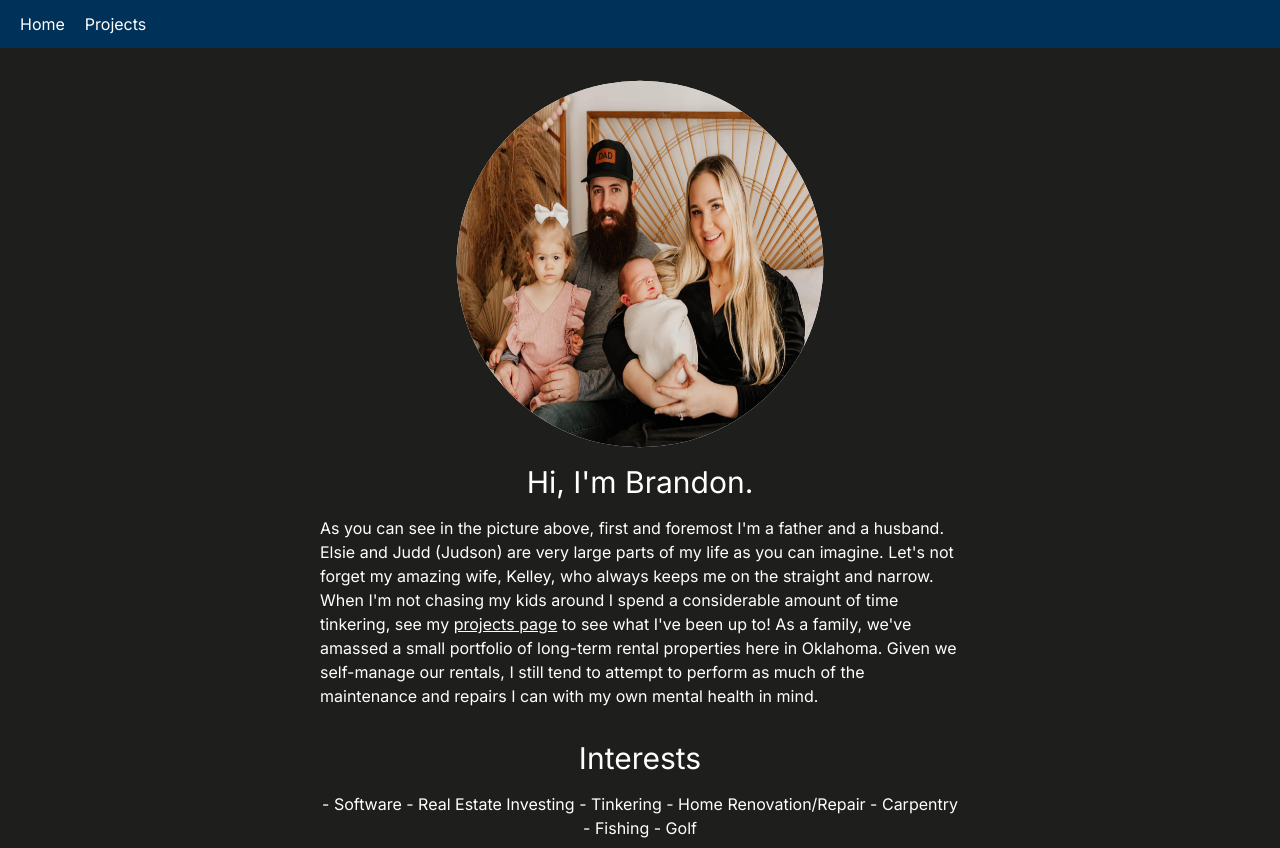
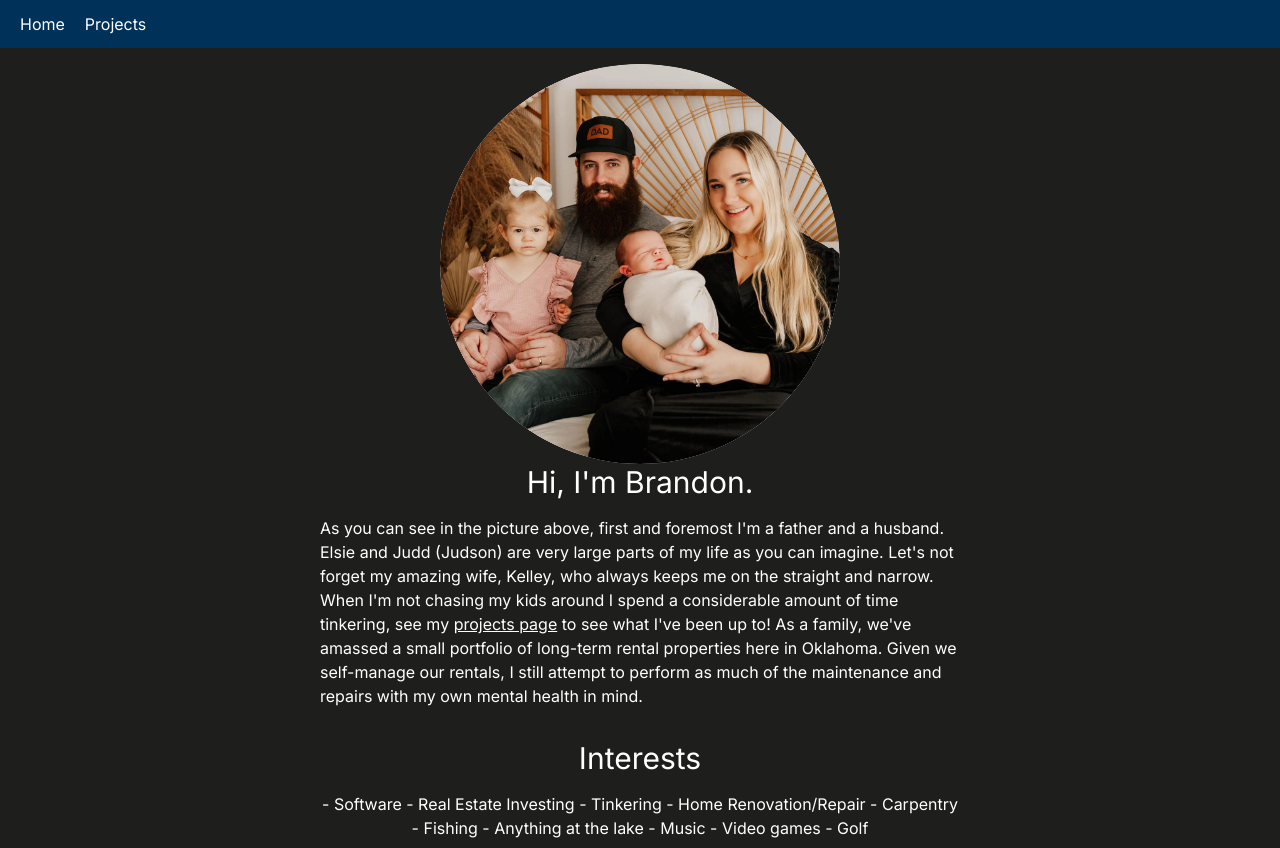
Before and after one commit to bgandy94/personal-website, a Next.js app: page / in a window 1280 px wide. Built offline with nearby package versions, Linux system fonts and the light colour scheme.

Commit message:
fix family pic

```diff
--- a/src/app/page.tsx
+++ b/src/app/page.tsx
@@ -7,18 +7,25 @@ const interests = [
   'Home Renovation/Repair',
   'Carpentry',
   'Fishing',
+  'Anything at the lake',
+  'Music',
+  'Video games',
   'Golf',
 ]
 export default function Home() {
   return (
     <>
+    <div className='max-md:max-w-[50%]'>
       <Image
         src="/fam-pic.svg"
         alt="family picture"
+        layout='response'
         className="rounded-[50rem]"
         width={400}
         height={400}
       />
+
+    </div>
       <h1 className="text-3xl mb-4">Hi, I&apos;m Brandon.</h1>
       <p>
         As you can see in the picture above, first and foremost I&apos;m a
@@ -32,8 +39,8 @@ export default function Home() {
         </Link>{' '}
         to see what I&apos;ve been up to! As a family, we&apos;ve amassed a
         small portfolio of long-term rental properties here in Oklahoma. Given
-        we self-manage our rentals, I still tend to attempt to perform as much
-        of the maintenance and repairs I can with my own mental health in mind.
+        we self-manage our rentals, I still attempt to perform as much
+        of the maintenance and repairs with my own mental health in mind.
       </p>
 
       <h1 className="text-3xl mt-8 mb-4">Interests</h1>
```
Also changed, not shown: public/fam-pic.svg.
